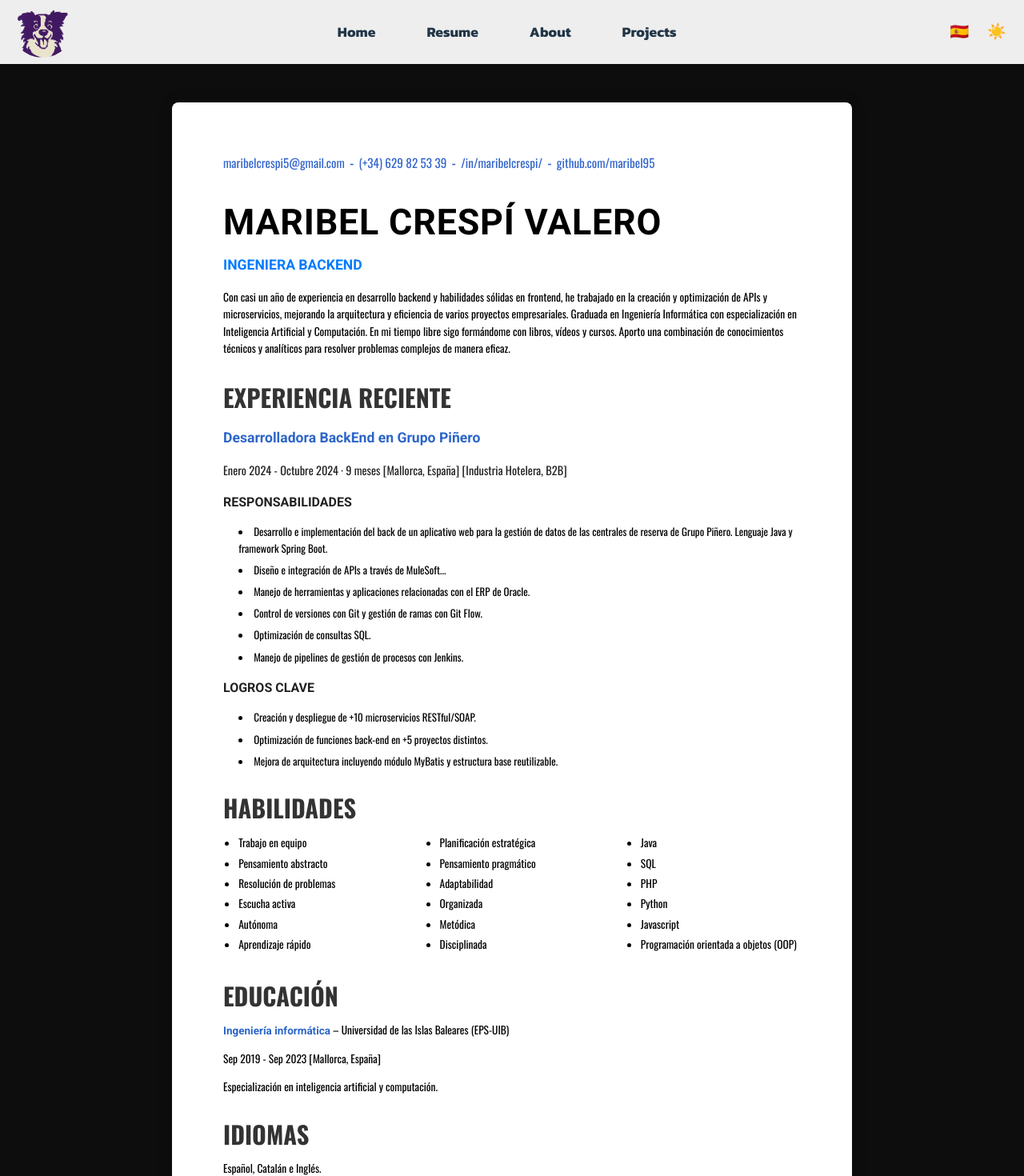
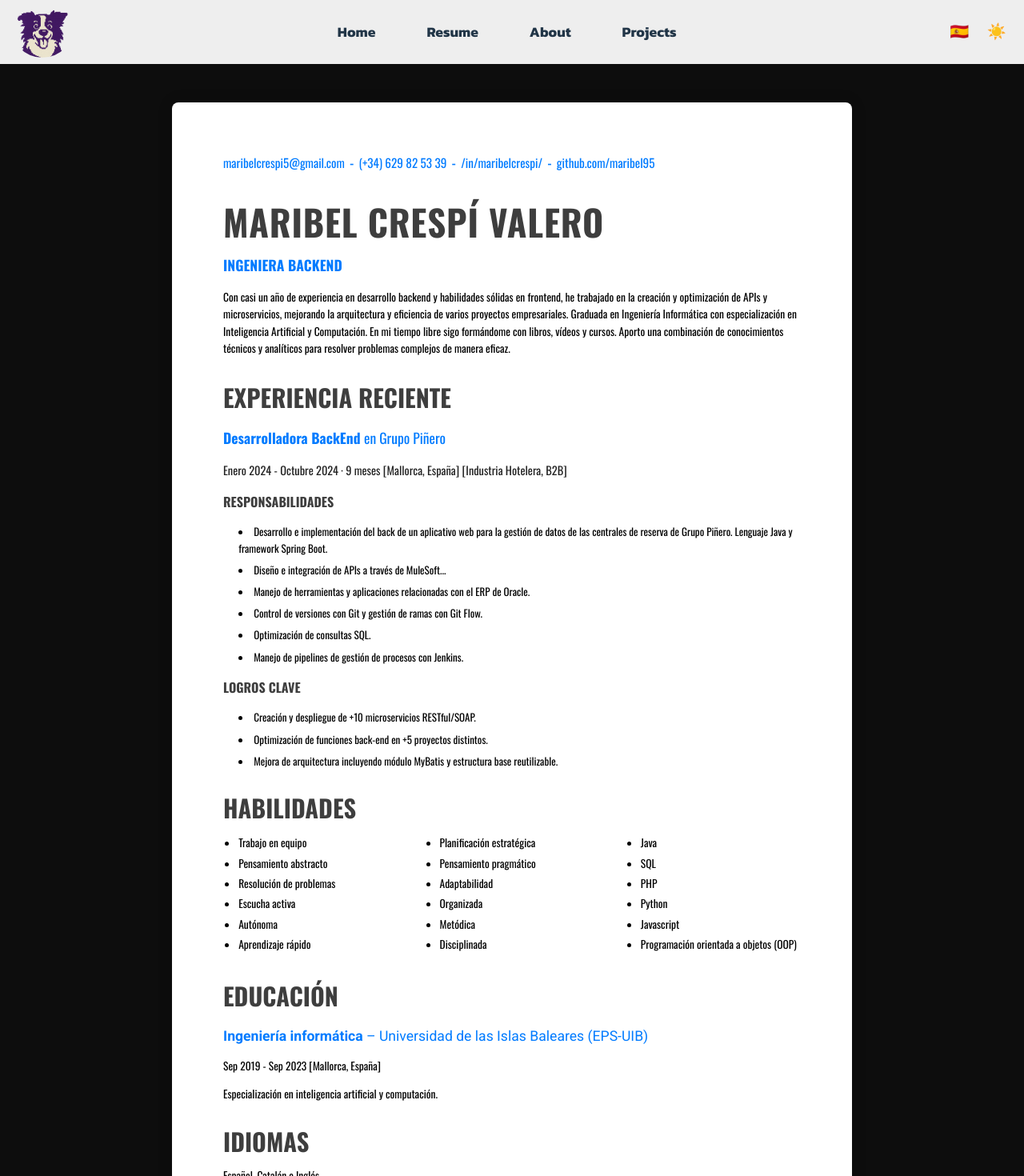
Before and after one commit to maribel95/portfolio, a React (Vite) app: page /cv in a window 1280 px wide. Shown: the top 1470 px of the page at 80% size. Built offline with nearby package versions, Linux system fonts and the light colour scheme; a web font is replaced by a local one.

Commit message:
Identical cv style done.

```diff
--- a/src/components/CV.tsx
+++ b/src/components/CV.tsx
@@ -45,7 +45,9 @@ function CV() {
 
       <section className="cv-section">
         <h3>EXPERIENCIA RECIENTE</h3>
-        <p className="cv-position">Desarrolladora BackEnd en Grupo Piñero</p>
+        <p className="cv-position">
+          Desarrolladora BackEnd <span>en Grupo Piñero</span>
+        </p>
         <p className="cv-date">
           Enero 2024 - Octubre 2024 · 9 meses [Mallorca, España] [Industria
           Hotelera, B2B]
@@ -111,7 +113,7 @@ function CV() {
 
       <section className="cv-section">
         <h3>EDUCACIÓN</h3>
-        <p>
+        <p className="cv-education">
           <strong>Ingeniería informática</strong> – Universidad de las Islas
           Baleares (EPS-UIB)
         </p>
--- a/src/styles/CV.scss
+++ b/src/styles/CV.scss
@@ -1,3 +1,4 @@
+@use "./variables" as *;
 @import url("https://fonts.googleapis.com/css2?family=Oswald:wght@400;600;700;800&family=Roboto:wght@400;700&display=swap");
 
 .cv-html {
@@ -21,14 +22,14 @@
     font-weight: bold;
     font-size: 0.95rem;
     margin-bottom: 1rem;
-    color: #3366cc;
+    color: $cv-title-color;
     font-family: "Oswald", sans-serif;
     display: flex;
     flex-wrap: wrap;
     gap: 0.4rem;
 
     a {
-      color: #3366cc;
+      color: $cv-title-color;
       text-decoration: none;
 
       &:hover {
@@ -39,11 +40,11 @@
 
   h1,
   h2 {
-    font-family: "Roboto", sans-serif;
     font-weight: 700;
   }
 
   h1 {
+    color: #3e3e3e;
     font-size: 2.8rem; // antes 2.4rem
     letter-spacing: 0.05rem;
     text-transform: uppercase;
@@ -52,21 +53,17 @@
 
   h2 {
     font-size: 1.1rem;
-    color: #007bff;
+    color: $cv-title-color;
     text-transform: uppercase;
     margin-bottom: 1rem;
-  }
-
-  p {
-    font-family: "Oswald", sans-serif;
   }
 }
 
 .cv-section {
   h3,
   h4 {
-    font-family: "Roboto", sans-serif;
-    //font-weight: 700;
+    font-weight: 700;
+    color: #3e3e3e;
   }
 
   h3 {
@@ -74,7 +71,6 @@
     font-weight: 800;
     font-size: 1.9rem;
     text-transform: uppercase;
-    color: #333;
     margin-bottom: 0.8rem;
     line-height: 1.2;
   }
@@ -83,16 +79,26 @@
     font-size: 1rem;
     margin-top: 1rem;
     margin-bottom: 0.5rem;
-    color: #222;
     text-transform: uppercase;
+  }
+  p {
+    font-family: "Oswald", sans-serif;
   }
 
   .cv-position {
     font-weight: 700;
     font-size: 1.1rem;
-    color: #2c65c8;
+    color: $cv-title-color;
     margin-bottom: 0.3rem;
+    font-family: "Oswald", sans-serif;
+    span {
+      font-weight: 500;
+    }
+  }
+  .cv-education {
     font-family: "Roboto", sans-serif;
+    color: $cv-title-color;
+    font-size: 1.1rem;
   }
 
   .cv-date {
@@ -138,7 +144,7 @@
   strong {
     font-family: "Roboto", sans-serif;
     font-weight: 700;
-    color: #2c65c8;
+    color: $cv-title-color;
   }
 
   p {
--- a/src/styles/_variables.scss
+++ b/src/styles/_variables.scss
@@ -13,6 +13,7 @@ $navbar-hover-color: #a855f7;
 $navbar-color: #111;
 $sphere-box-shadow: rgba(162, 89, 255, 0.6);
 $sphere-border: rgba(255, 255, 255, 0.1);
+$cv-title-color: #007bff;
 
 // Fuentes
 $font-family: system-ui, Avenir, Helvetica, Arial, sans-serif;
```
